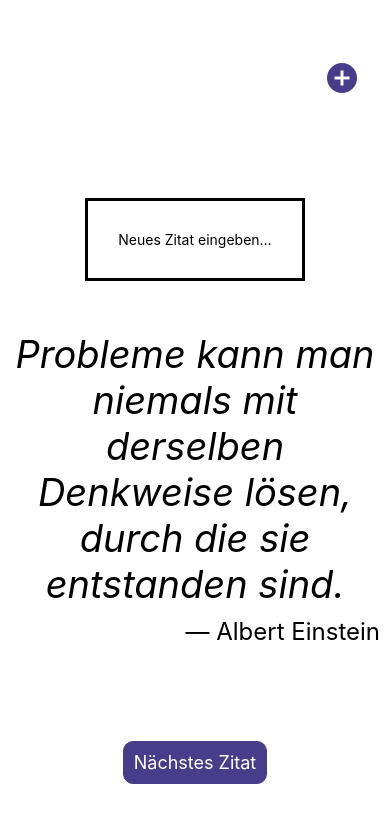
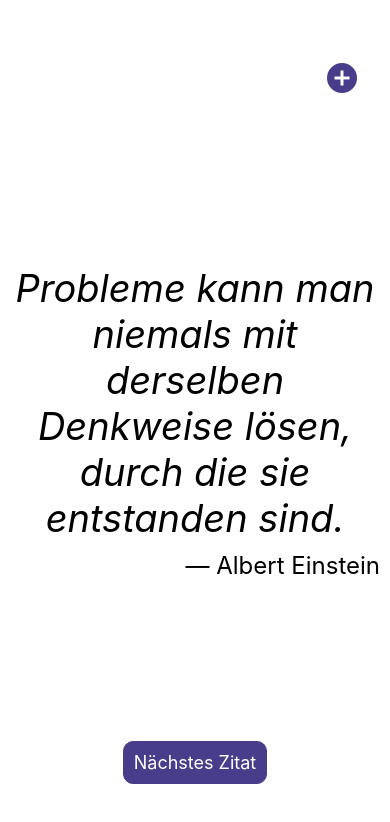
Before and after one commit to behrends/NiceQuotes, a React Native app: screen / in a window 390 px wide. Shown: the top 822 px of the page. Built offline with nearby package versions, Linux system fonts and the light colour scheme.

Commit message:
Sichtbarkeit der Komponente mit prop kontrollieren

```diff
--- a/App.js
+++ b/App.js
@@ -37,7 +37,7 @@ export default function App() {
           color="darkslateblue"
         />
       </Pressable>
-      <NewQuote />
+      <NewQuote visible={false} />
       <Quote text={quote.text} author={quote.author} />
       <Pressable
         onPress={() => setIndex((index + 1) % data.length)}
--- a/components/NewQuote.js
+++ b/components/NewQuote.js
@@ -1,6 +1,7 @@
 import { Text } from 'react-native';
 
-export default function NewQuote() {
+export default function NewQuote({ visible }) {
+  if (!visible) return null;
   return (
     <Text style={{ borderWidth: 3, padding: 30, marginBottom: 50 }}>
       Neues Zitat eingeben…
```
